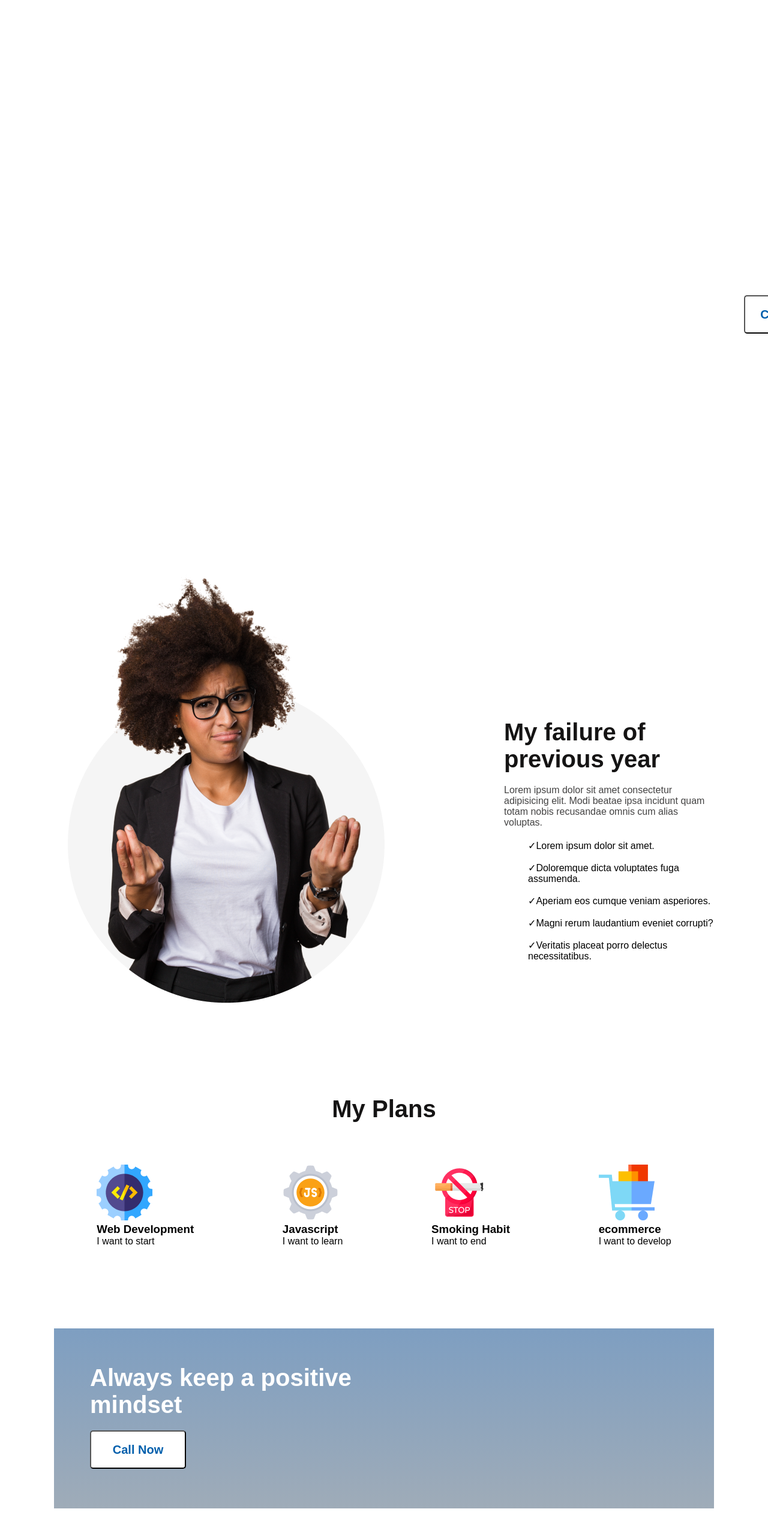
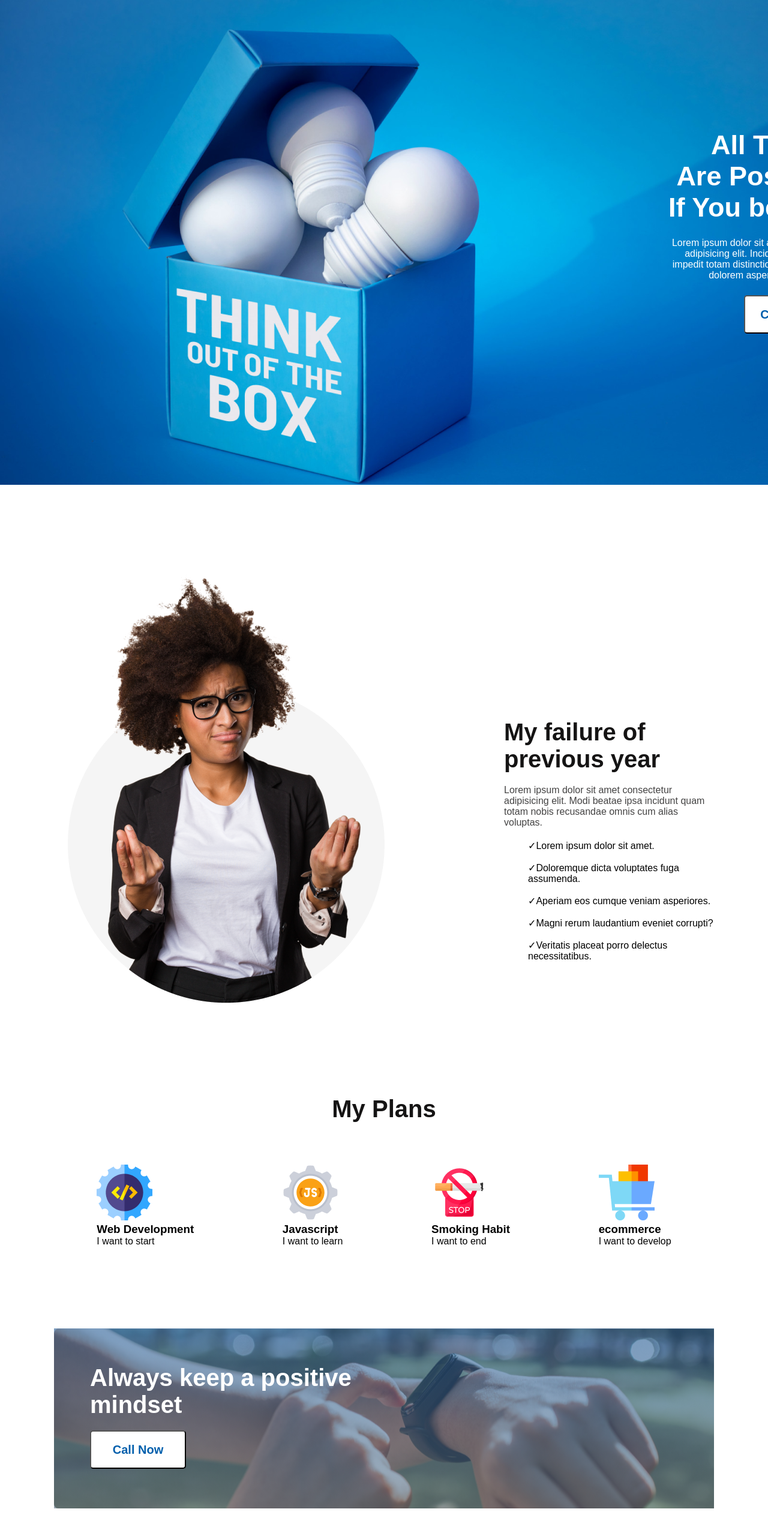
Before and after one commit to Ejaj-57/newyear-resolution, a plain HTML site: page index.html in a window 1280 px wide. Shown: the top 2560 px of the page at 60% size. Drawn offline with Linux system fonts and the light colour scheme; the site is published under a folder, as on GitHub Pages, so addresses that start at the root find nothing.

Commit message:
some changes in the background styling

```diff
--- a/styles/new-year.css
+++ b/styles/new-year.css
@@ -6,7 +6,7 @@
 .header{
     width: 1600px;
     height: 808px;
-    background-image: url(/images/banner/banner3.png);
+    background-image: url(../images/banner/banner3.png);
     background-repeat: no-repeat;
     margin: 0 auto;
 }
@@ -102,10 +102,9 @@ main{
     text-align: left;
     margin-top: 136px;
     height: 300px;
-    /* background-image: url(/images/gradient1.png); */
    background: linear-gradient(
    rgba(40, 94, 152, 0.6),
-   rgba(95, 116, 137, 0.6)) ,url(/images/watch.png);
+   rgba(95, 116, 137, 0.6)) ,url(../images/watch.png);
    background-position: left;
 }
 .call-title{
```
